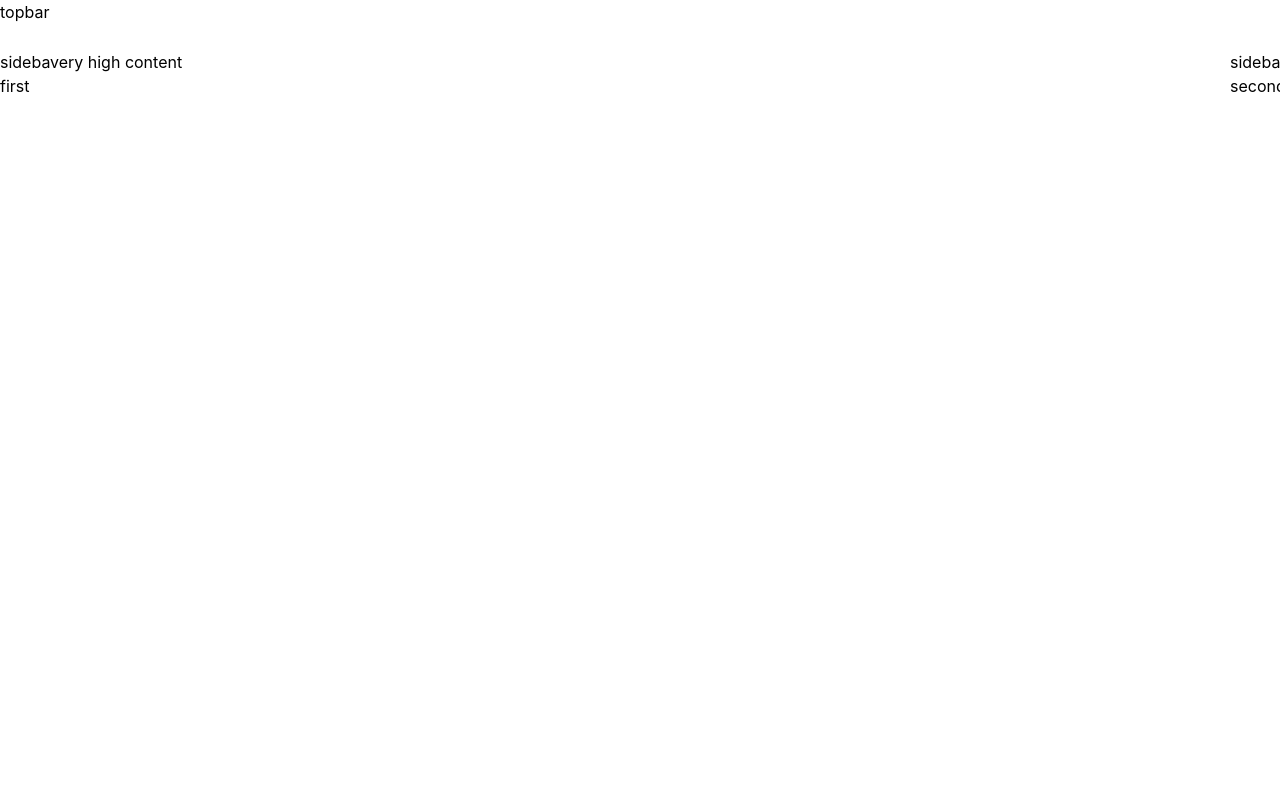
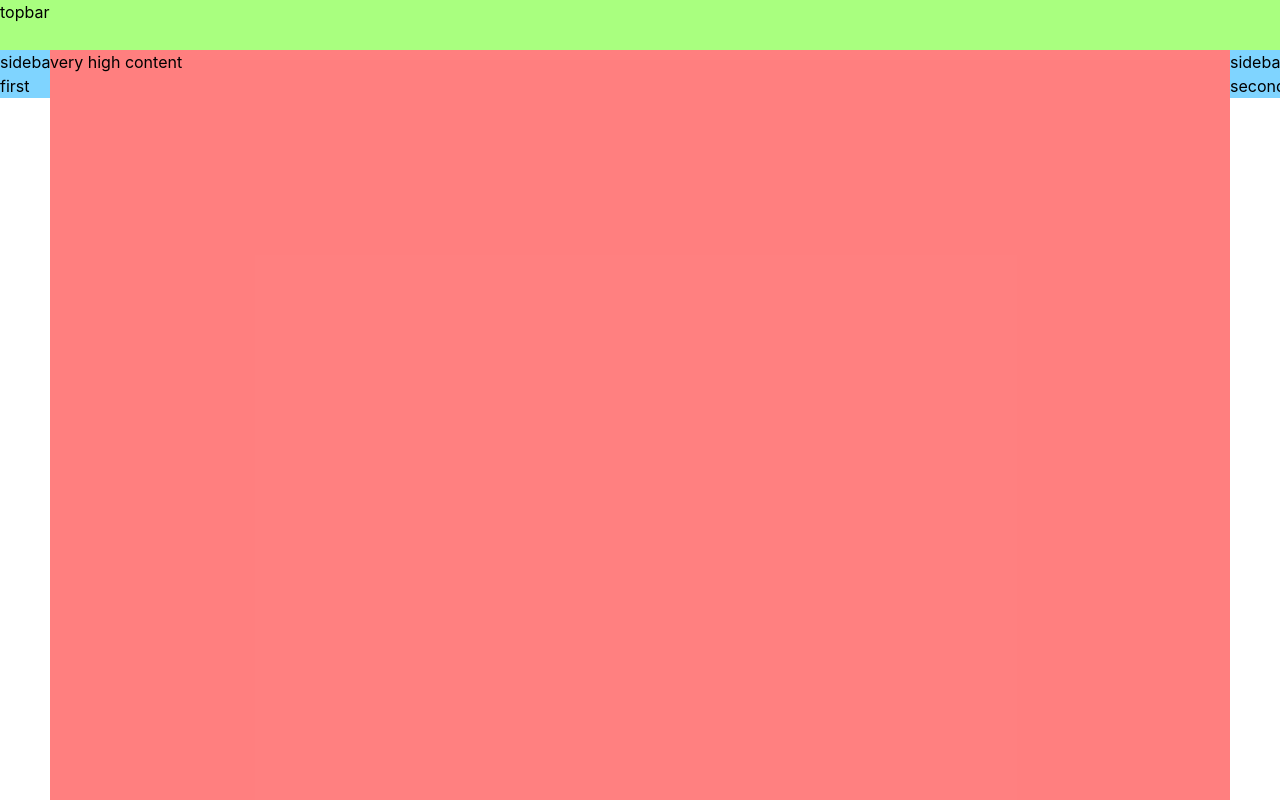
Before and after one commit to el22or/olympus, a plain HTML site: page profile.html in a window 1280 px wide. Shown: the top 800 px of the page. Drawn offline with nearby package versions, Linux system fonts and the light colour scheme; files that its build step writes are made by us from their sources.

Commit message:
Created few debug utility classes.

```diff
--- a/src/assets/scss/styles.scss
+++ b/src/assets/scss/styles.scss
@@ -7,5 +7,6 @@
 @import "components/main";
 @import "components/page";
 
+@import "utilities/debug";
 @import "utilities/layout";
 @import "utilities/typography";
--- /dev/null
+++ b/src/assets/scss/utilities/_debug.scss
@@ -0,0 +1,15 @@
+.u-debug-bg-0 {
+  background-color: hsla(0, 100%, 50%, 0.5);
+}
+
+.u-debug-bg-1 {
+  background-color: hsla(100, 100%, 50%, 0.5);
+}
+
+.u-debug-bg-2 {
+  background-color: hsla(200, 100%, 50%, 0.5);
+}
+
+.u-debug-bg-3 {
+  background-color: hsla(300, 100%, 50%, 0.5);
+}
```
